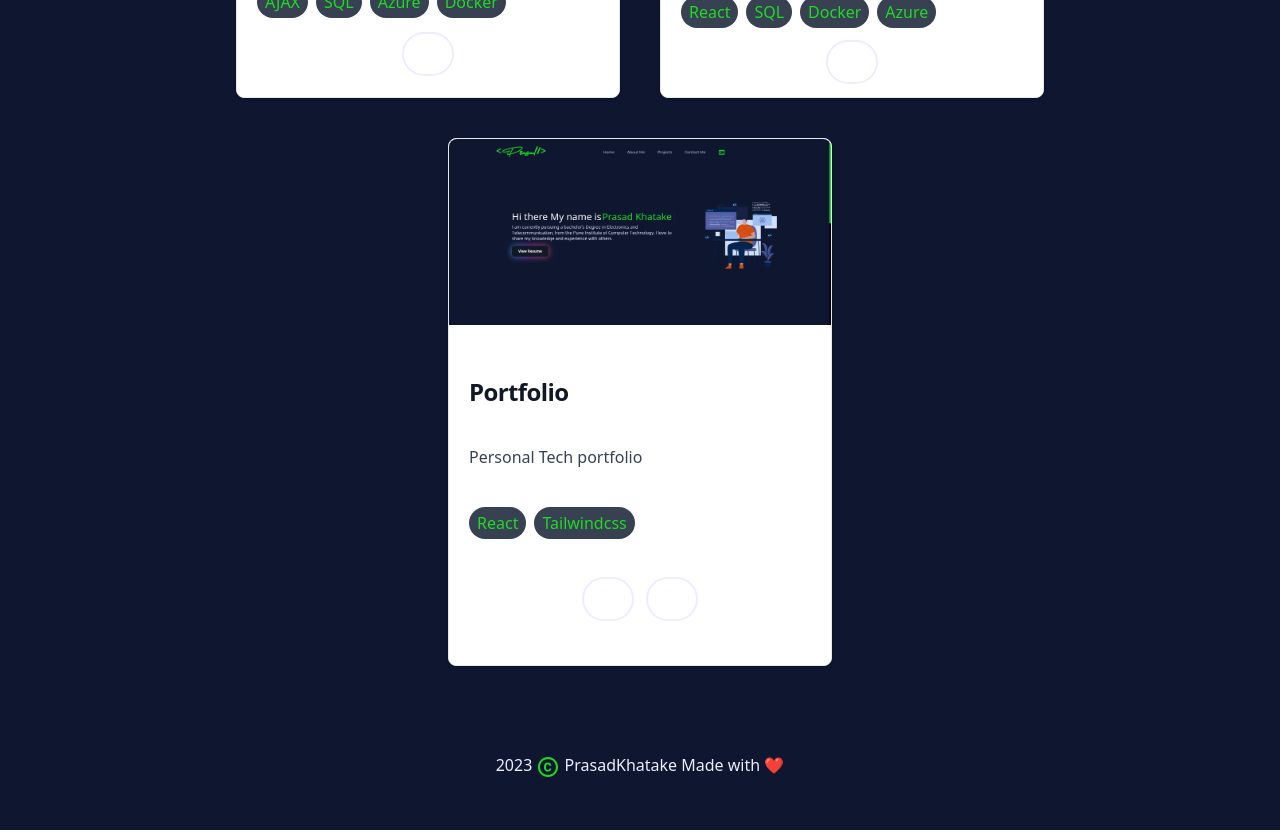
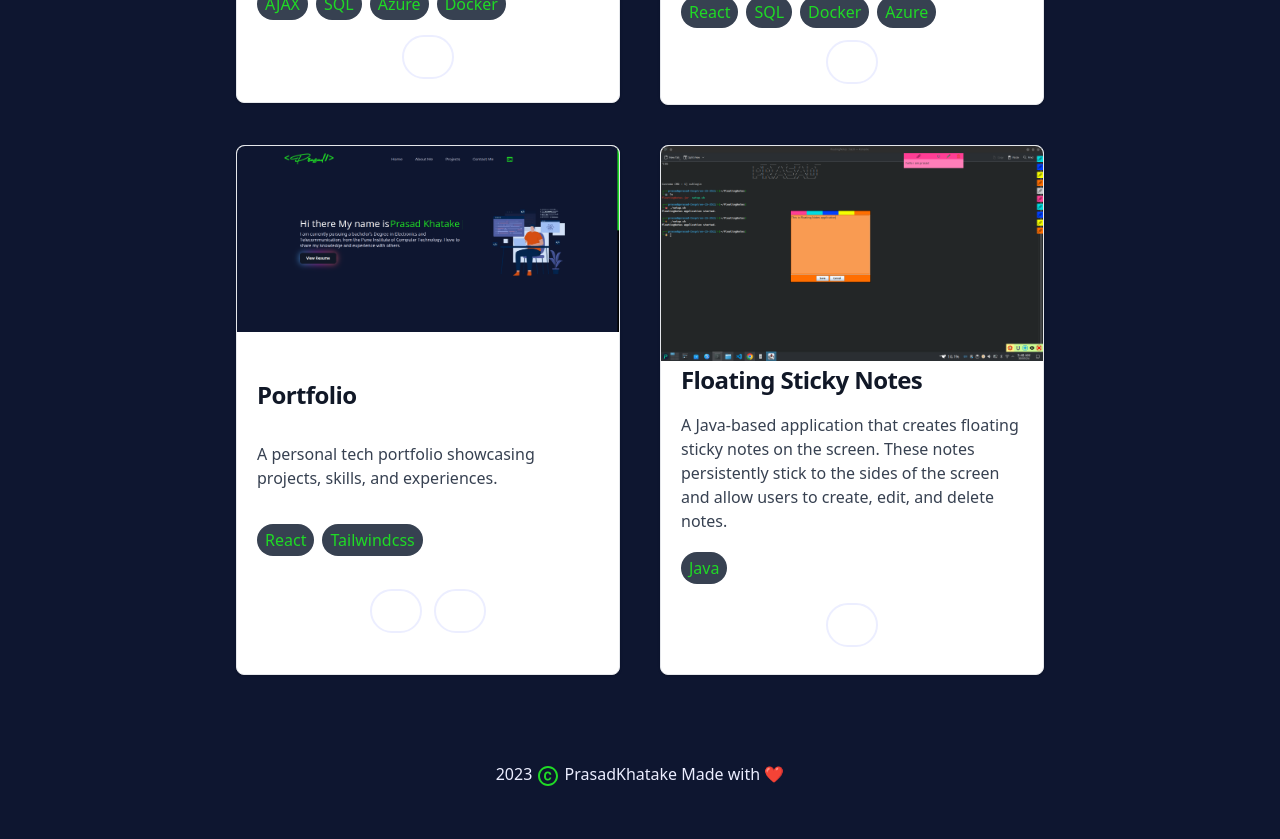
Before and after one commit to hackerspider09/newPortfolio, a React (Create React App) app: page /project in a window 1280 px wide. Shown: the part 660-1499 px from the top of the page. Built offline with nearby package versions, Linux system fonts and the light colour scheme; a web font is replaced by a local one.

Commit message:
floating note added

```diff
--- a/src/assets/index.js
+++ b/src/assets/index.js
@@ -3,6 +3,7 @@
 import clash from "./clash.png"
 import ncc from "./ncc.png"
 import portfolio from "./portfolio.png"
+import floatingNotes from "./floatingNotes.png"
 export {
-    hamburger,logo,clash,ncc,portfolio
+    hamburger,logo,clash,ncc,portfolio,floatingNotes
 }
--- a/src/components/ProjectCard.js
+++ b/src/components/ProjectCard.js
@@ -1,22 +1,23 @@
 import React from 'react'
 import CodeIcon from '@mui/icons-material/Code';
 import RocketLaunchIcon from '@mui/icons-material/RocketLaunch';
-import {clash,ncc,portfolio} from "../assets/index"
+import {clash,ncc,portfolio,floatingNotes} from "../assets/index"
 
 const ProjectCard = (props) => {
 
-    const imgArray = [clash,ncc,portfolio];
+    const imgArray = [clash,ncc,portfolio,floatingNotes];
   return (
 
-
-<div className="max-w-sm h-[33rem] bg-white border border-gray-200 rounded-lg shadow dark:bg-gray-800 dark:border-gray-700 hover:shadow-indigo-300 hover:shadow-lg hover:scale-105">
+// h-[33rem]
+<div className="max-w-sm  min-h-[33rem] bg-white border border-gray-200 rounded-lg shadow dark:bg-gray-800 dark:border-gray-700 hover:shadow-indigo-300 hover:shadow-lg hover:scale-105">
     <div className='h-48'>
 
         <a href="">
             <img className="rounded-t-lg" src={imgArray[props.project.id -1]} alt="project img" />
         </a>
     </div>
-    <div className="p-5 flex h-[21rem] flex-col gap-3 justify-evenly">
+    {/* h-[21rem] */}
+    <div className="p-5 flex min-h-[21rem] flex-col gap-3 justify-evenly">
             <h5 className=" text-2xl font-bold tracking-tight text-gray-900 dark:text-fLetter">{props.project.title}</h5>
         <p className=" font-normal text-gray-700 dark:text-gray-400">{props.project.desc}</p>
 
--- a/src/data/index.js
+++ b/src/data/index.js
@@ -296,10 +296,18 @@
     {
         "id": 3,
         "title": "Portfolio",
-        "desc": "Personal Tech portfolio",
+        "desc": "A personal tech portfolio showcasing projects, skills, and experiences.",
         "techstack": ["React", "Tailwindcss"],
         "gitlink": "https://github.com/hackerspider09/newPortfolio",
         "deplink": "https://prasadkhatake.netlify.app"
+    },
+    {
+        "id": 4,
+        "title": "Floating Sticky Notes",
+        "desc": "A Java-based application that creates floating sticky notes on the screen. These notes persistently stick to the sides of the screen and allow users to create, edit, and delete notes.",
+        "techstack": ["Java"],
+        "gitlink": "https://github.com/hackerspider09/FloatingNotes",
+        "deplink": ""
     },
 
 ]
--- a/src/pages/Home.js
+++ b/src/pages/Home.js
@@ -14,6 +14,8 @@
     {/* </div> */}
     <HorizontalLine />
     <Terminal />
+
+
     </>
   )
 }
```
Also changed, not shown: src/assets/floatingNotes.png (added).
